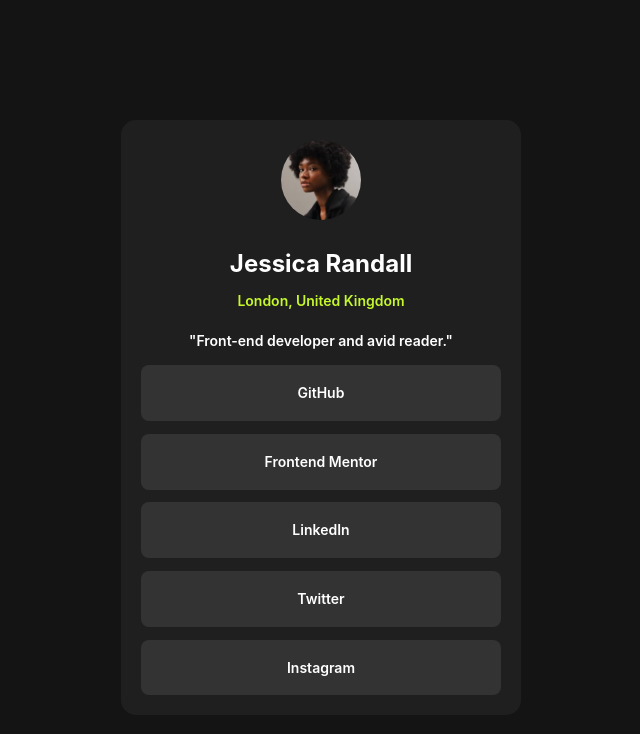
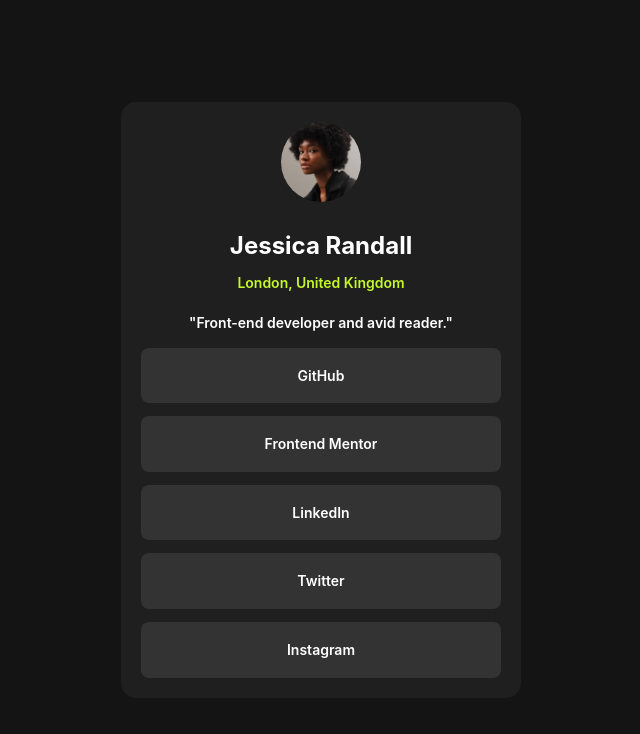
Before and after one commit to Aboubakr06/social-links-profile-main, a plain HTML site: page index.html in a window 1280 px wide. Shown: the whole page, without its empty margins (319-959 px from the left). Drawn offline with Linux system fonts and the light colour scheme; a web font is replaced by a local one.

Commit message:
update display and height of main

```diff
--- a/style.css
+++ b/style.css
@@ -89,8 +89,14 @@
     text-align: center;
 }
 
+main {
+    display: flex;
+    justify-content: center;
+    align-items: center;
+    height: 100vh;
+}
+
 .profile {
-    margin: 120px 15px;
     padding: 20px;
     border-radius: 15px;
     background-color: var(--clr-primary-800);
@@ -129,8 +135,8 @@
 }
 
 @media (min-width: 376px) {
+
     .profile {
-        margin: 120px auto;
         width: 25rem;
     }
 
```
